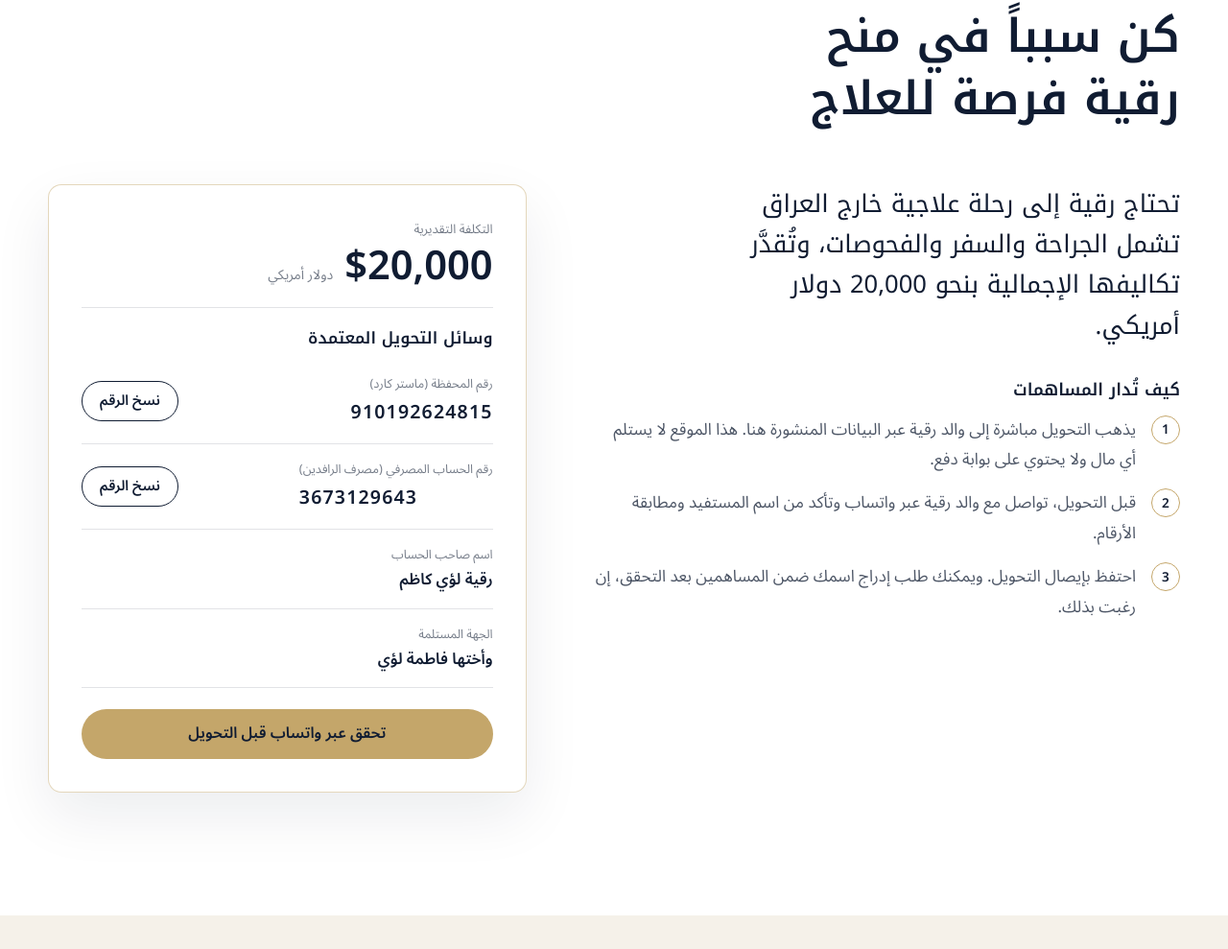
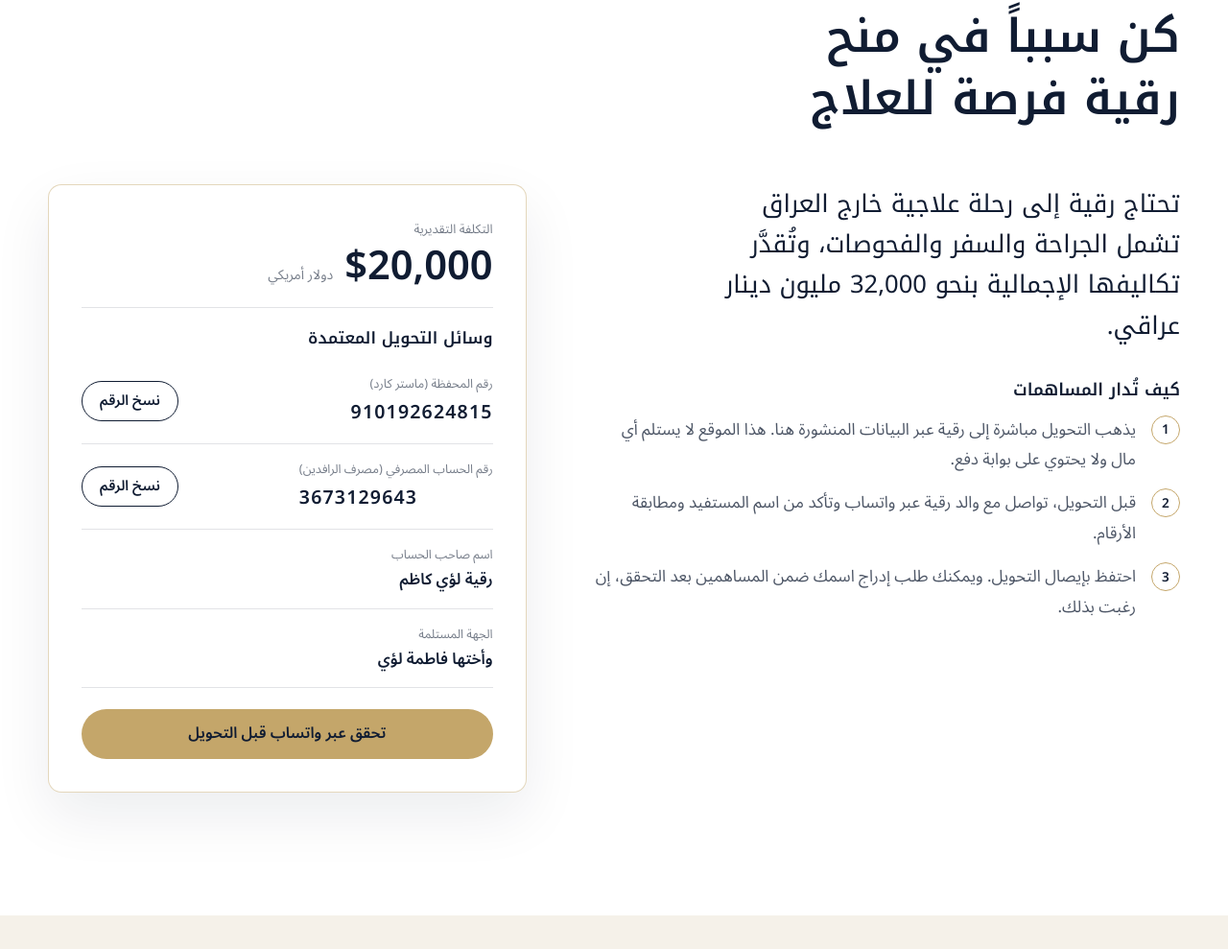
Before and after one commit to ibrahim205b-tech/roqaya, a plain HTML site: page index.html in a window 1280 px wide. Shown: the part 9824-10813 px from the top of the page at 96% size. Drawn offline with Linux system fonts and the light colour scheme.

Commit message:
Update donation information and contact details

```diff
--- a/index.html
+++ b/index.html
@@ -195,10 +195,10 @@
     </header>
     <div class="donate">
       <div class="donate-copy reveal">
-        <p class="big" data-i18n="donate.lead">تحتاج رقية إلى رحلة علاجية خارج العراق تشمل الجراحة والسفر والفحوصات، وتُقدَّر تكاليفها الإجمالية بنحو 20,000 دولار أمريكي.</p>
+        <p class="big" data-i18n="donate.lead">تحتاج رقية إلى رحلة علاجية خارج العراق تشمل الجراحة والسفر والفحوصات، وتُقدَّر تكاليفها الإجمالية بنحو 32,000 مليون دينار عراقي.</p>
         <h3 data-i18n="donate.howT">كيف تُدار المساهمات</h3>
         <ol class="steps">
-          <li data-i18n="donate.s1">يذهب التحويل مباشرة إلى والد رقية عبر البيانات المنشورة هنا. هذا الموقع لا يستلم أي مال ولا يحتوي على بوابة دفع.</li>
+          <li data-i18n="donate.s1">يذهب التحويل مباشرة إلى رقية عبر البيانات المنشورة هنا. هذا الموقع لا يستلم أي مال ولا يحتوي على بوابة دفع.</li>
           <li data-i18n="donate.s2">قبل التحويل، تواصل مع والد رقية عبر واتساب وتأكد من اسم المستفيد ومطابقة الأرقام.</li>
           <li data-i18n="donate.s3">احتفظ بإيصال التحويل. ويمكنك طلب إدراج اسمك ضمن المساهمين بعد التحقق، إن رغبت بذلك.</li>
         </ol>
```
